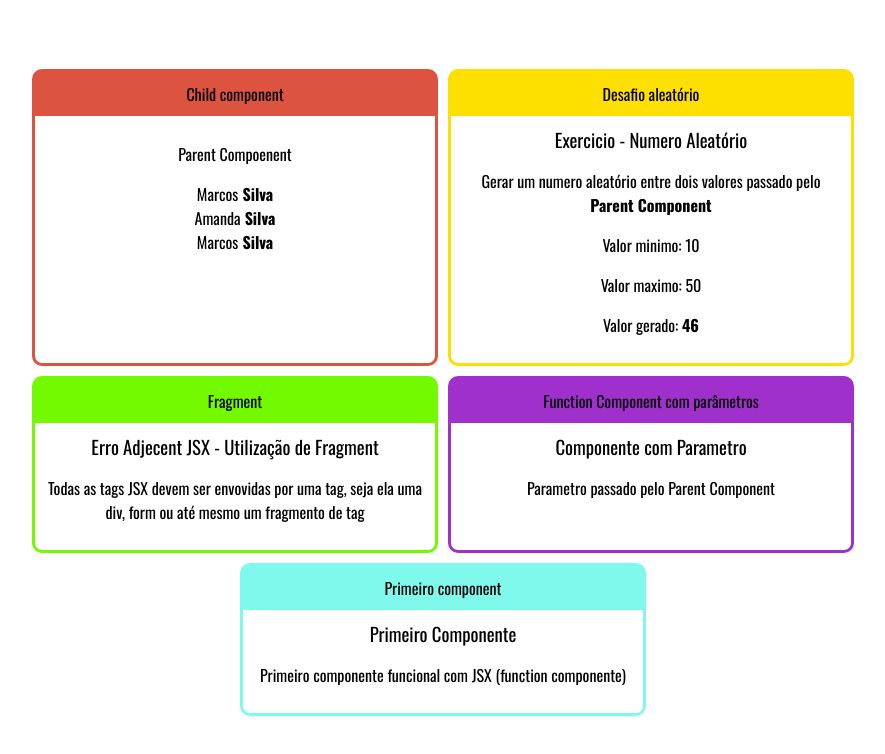
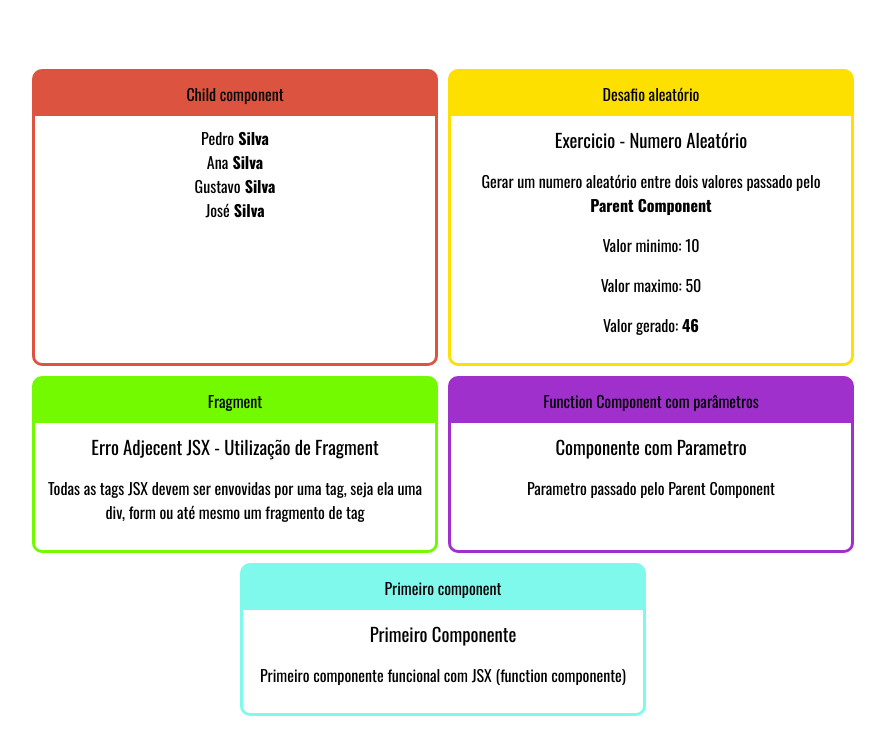
Before and after one commit to JonathanHenriqueCWB/React, a React (Create React App) app in the folder CursoUdemy/fundamentos-react/: page / in a window 1280 px wide. Shown: the top 754 px of the page, without its empty margins (205-1090 px from the left). Built offline with nearby package versions, Linux system fonts and the light colour scheme.

Commit message:
Child component exp2

```diff
--- a/CursoUdemy/fundamentos-react/src/App.js
+++ b/CursoUdemy/fundamentos-react/src/App.js
@@ -7,25 +7,37 @@
 import Aleatorio from './components/basicos/Aleatorio'
 import Card from './components/layout/Card'
 import Familia from './components/basicos/Familia'
+import FamiliaMenbro from './components/basicos/FamiliaMenbro'
 
 const App = () => {
     return (
         <div className='Cards'>
+
             <Card titulo='Child component' color='#dc533f'>
-                <Familia sobrenome='Silva'/>
+                <Familia sobrenome='Silva'>
+                    <FamiliaMenbro nome='Pedro' />
+                    <FamiliaMenbro nome='Ana' />
+                    <FamiliaMenbro nome='Gustavo' />
+                    <FamiliaMenbro nome='José' />
+                </Familia>
             </Card>
+
             <Card titulo='Desafio aleatório' color='#fddf00' >
                 <Aleatorio min={10} max={50} />
             </Card>
+
             <Card titulo='Fragment' color='#73f900'>
                 <Fragmento />
             </Card>
+
             <Card titulo='Function Component com parâmetros' color='#a030cc'>
                 <ComParametro titulo='Componente com Parametro' texto='Parametro passado pelo Parent Component' />
             </Card>
+
             <Card titulo='Primeiro component' color='#80f9ed'>
                 <Primeiro />
             </Card>
+
         </div>
     )
 }
--- a/CursoUdemy/fundamentos-react/src/components/basicos/Familia.jsx
+++ b/CursoUdemy/fundamentos-react/src/components/basicos/Familia.jsx
@@ -1,14 +1,18 @@
-import React from 'react'
-
-import FamiliaMenbro from './FamiliaMenbro'
+import React, {cloneElement} from 'react'
 
 const Familia = props => {
+
+    console.log(props.sobrenome)
+
     return (
         <div>
-            <p>Parent Compoenent</p>
-            <FamiliaMenbro nome='Marcos' sobrenome='Silva' />
-            <FamiliaMenbro nome='Amanda' {...props} />
-            <FamiliaMenbro nome='Marcos' sobrenome={props.sobrenome} />
+            {/* {props.children} */}
+            { /*React.cloneElement(props.children, props) */}
+            {
+                React.Children.map(props.children, child => {
+                    return cloneElement(child, props)
+                })
+            }
         </div>
     )
 }
--- a/CursoUdemy/fundamentos-react/src/components/layout/Card.css
+++ b/CursoUdemy/fundamentos-react/src/components/layout/Card.css
@@ -16,9 +16,6 @@
 
 .Title {
   padding: 10px 0px;
-
-  /*display: flex;
-    justify-content: center;*/
 }
 
 .Content {
```
